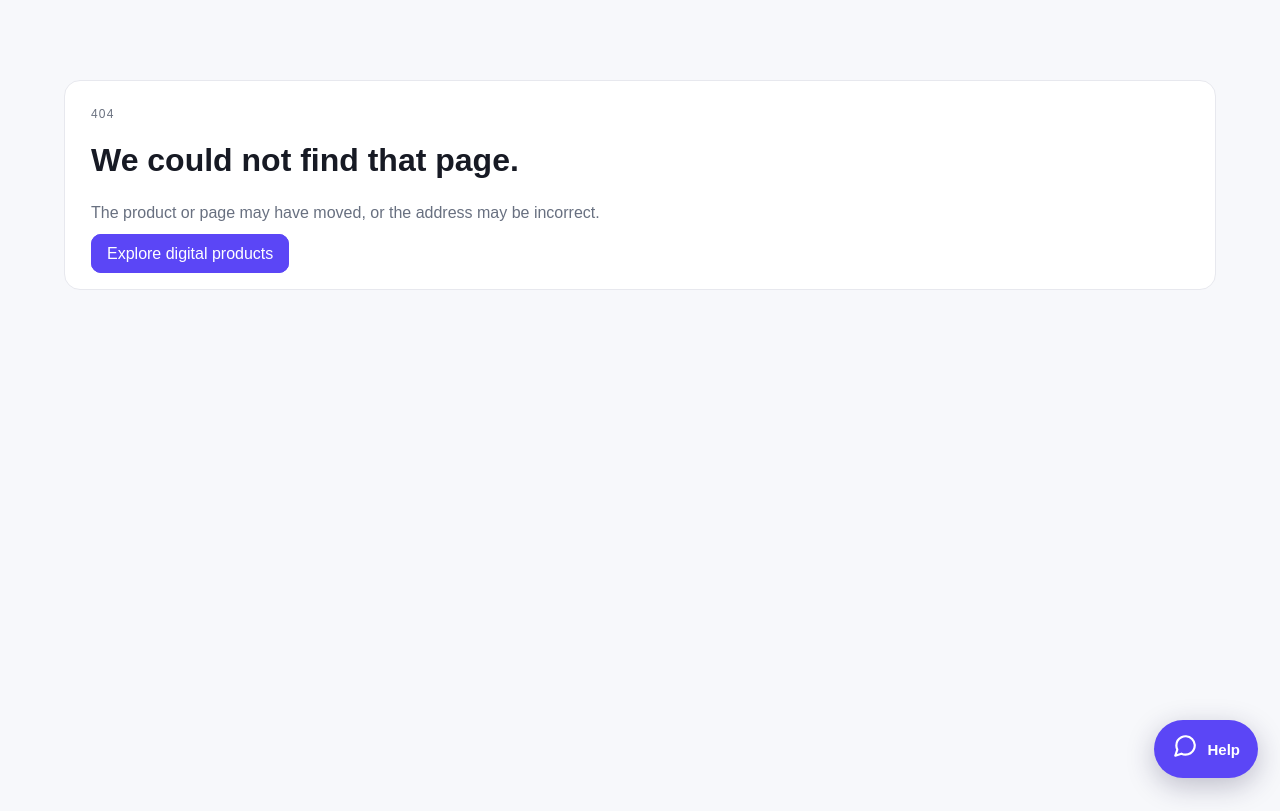
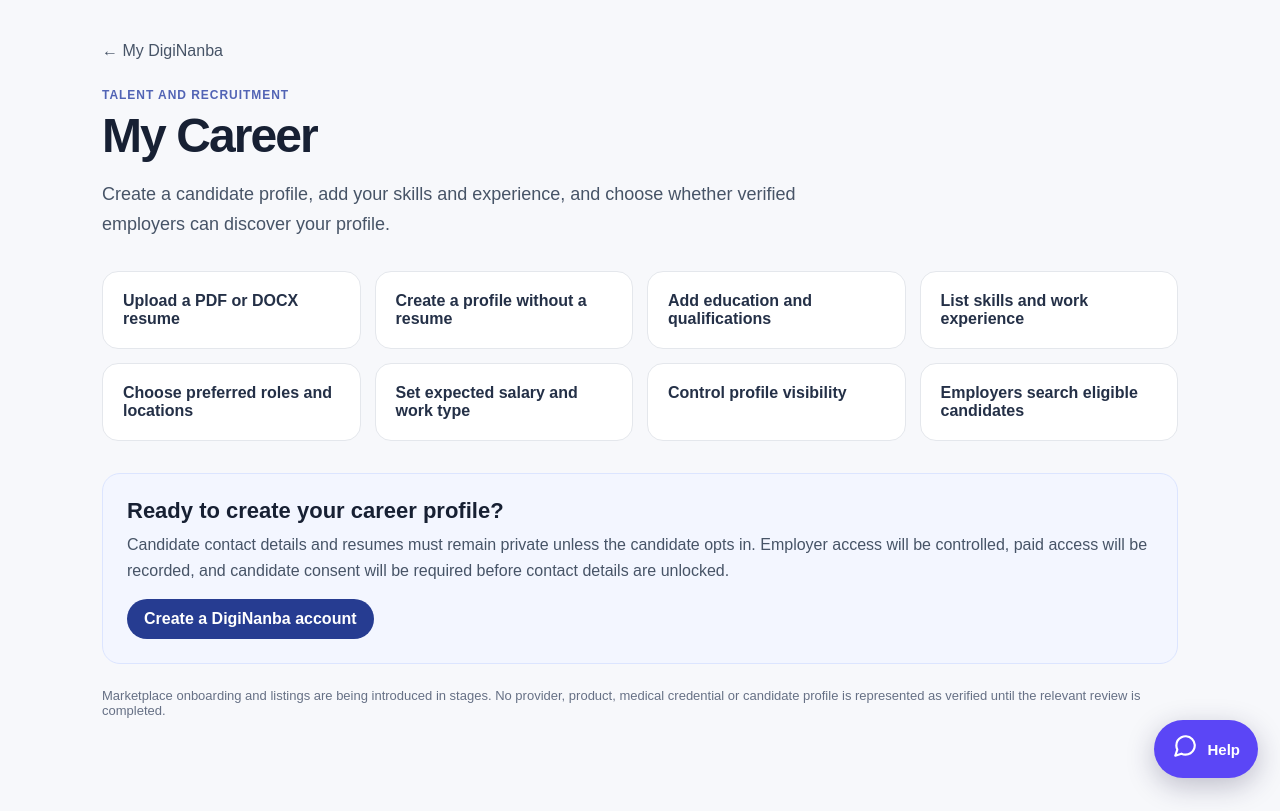
Before and after one commit to agnengineeringselectricals-crypto/diginanba, a Next.js app: page /career in a window 1280 px wide. Before the commit this address had no page. Built offline with nearby package versions, Linux system fonts and the light colour scheme.

Commit message:
Add DigiNanba marketplace category page

```diff
--- /dev/null
+++ b/app/career/page.tsx
@@ -0,0 +1,3 @@
+import MarketplaceCategoryPage from '@/components/MarketplaceCategoryPage';
+export const metadata = { title: 'My Career' };
+export default function Page(){return <MarketplaceCategoryPage eyebrow="Talent and recruitment" title="My Career" intro="Create a candidate profile, add your skills and experience, and choose whether verified employers can discover your profile." examples={['Upload a PDF or DOCX resume','Create a profile without a resume','Add education and qualifications','List skills and work experience','Choose preferred roles and locations','Set expected salary and work type','Control profile visibility','Employers search eligible candidates']} providerLabel="Ready to create your career profile?" note="Candidate contact details and resumes must remain private unless the candidate opts in. Employer access will be controlled, paid access will be recorded, and candidate consent will be required before contact details are unlocked."/>}
```
